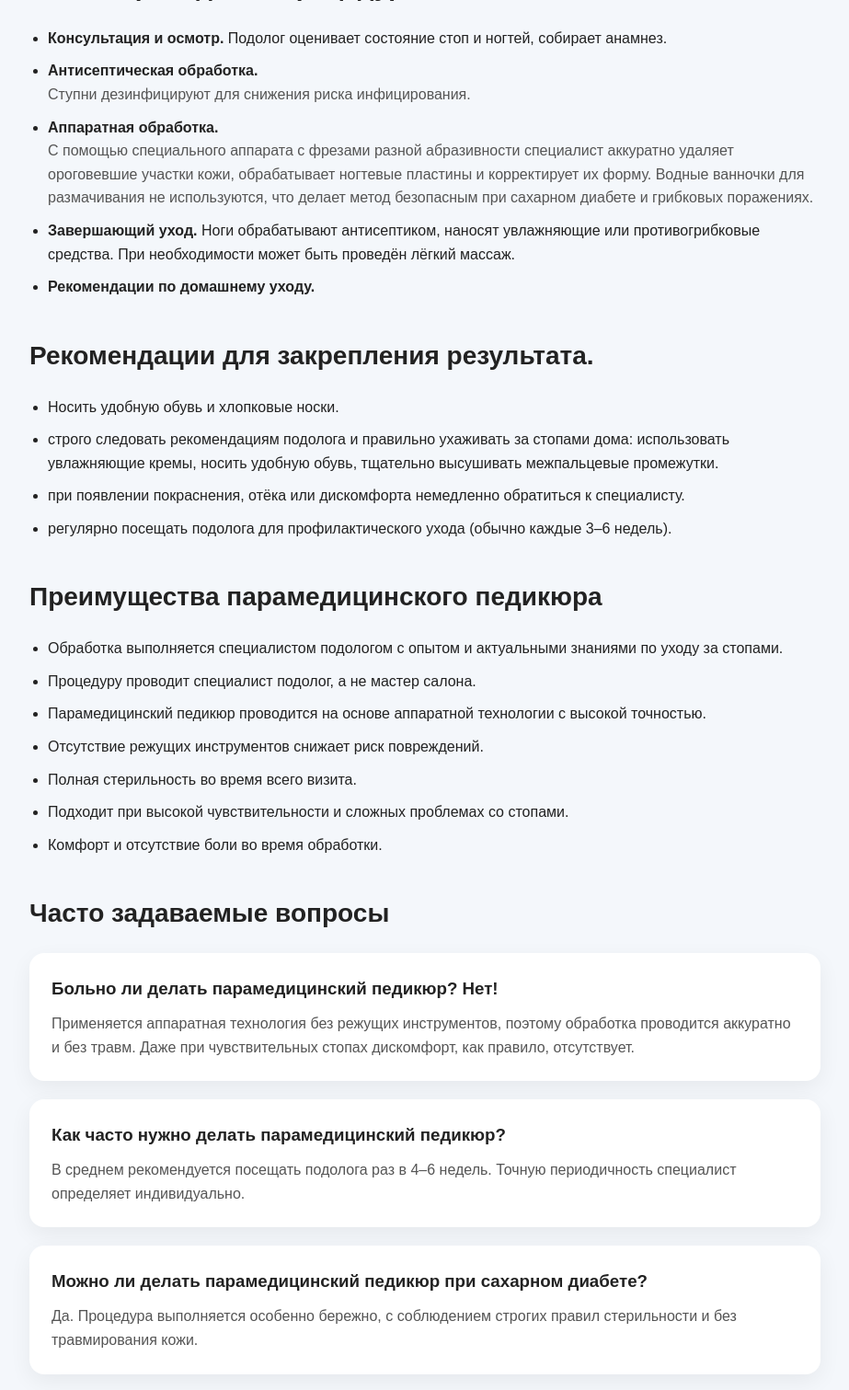
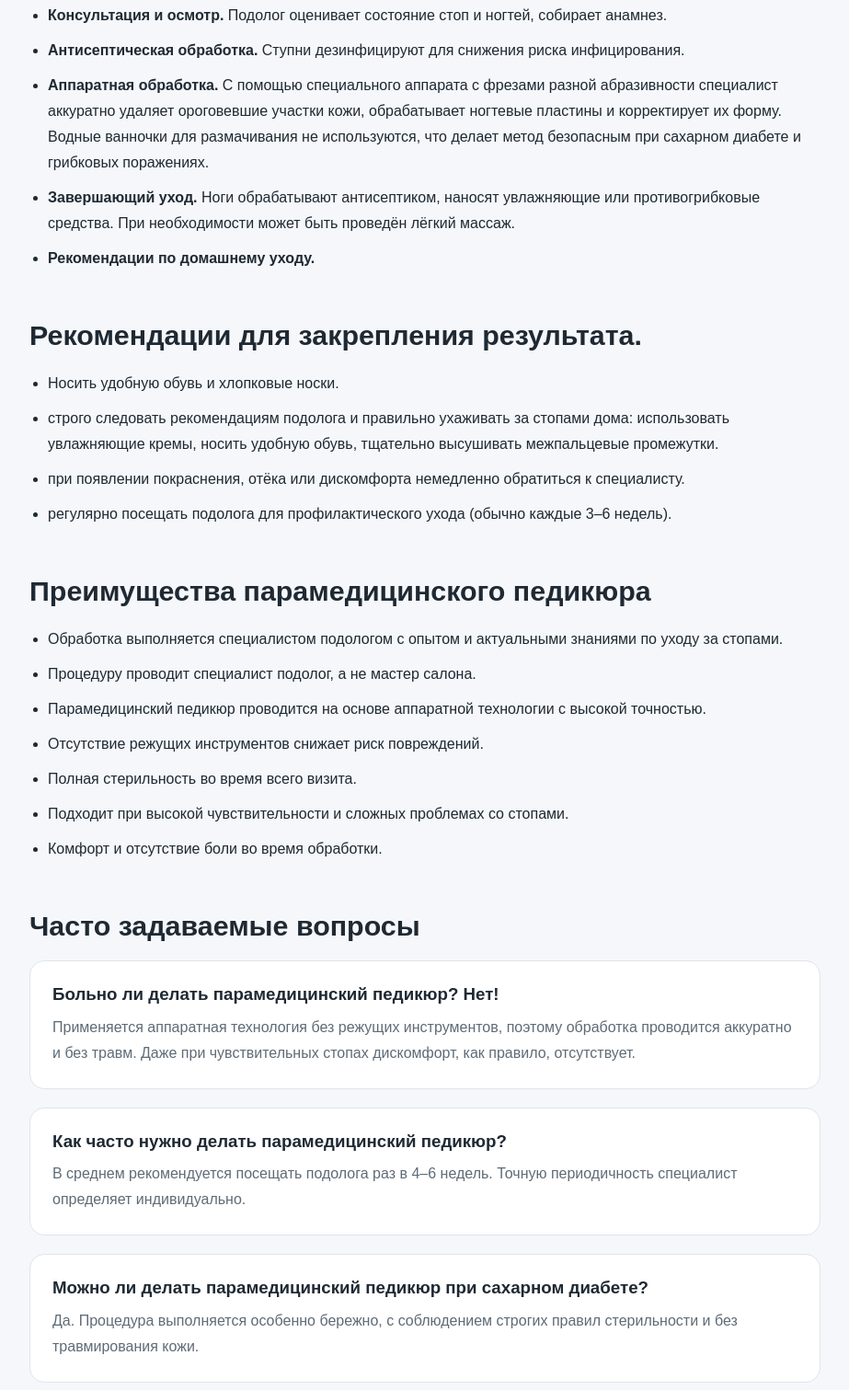
Before and after one commit to ostindersingh19-stack/centreproblemnoystopi, a plain HTML site: page pedicure.html in a window 1280 px wide. Shown: the part 569-2080 px from the top of the page at 92% size, without its empty margins (178-1101 px from the left). Drawn offline with Linux system fonts and the light colour scheme.

Commit message:
Fix pedicure page markup and shared behavior

```diff
--- a/pedicure.html
+++ b/pedicure.html
@@ -1,227 +1,128 @@
 <!DOCTYPE html>
 <html lang="ru">
-
 <head>
 <meta charset="UTF-8">
 <meta name="viewport" content="width=device-width, initial-scale=1.0">
-
 <title>Центр стопы</title>
-
 <link rel="stylesheet" href="css/style.css">
-
-<link rel="stylesheet"
-href="https://cdnjs.cloudflare.com/ajax/libs/font-awesome/6.7.2/css/all.min.css">
-
+<link rel="stylesheet" href="https://cdnjs.cloudflare.com/ajax/libs/font-awesome/6.7.2/css/all.min.css">
 </head>
-
 <body>
 <header class="header">
-
     <div class="container">
-
         <div class="header-top">
-
             <div class="logo">
                 <a href="index.html">
                     <img src="images/services/var1.png" alt="Центр стопы">
                     Центр стопы
                 </a>
             </div>
-
             <div class="header-info">
-
                 <div class="contact-item">
                     <span class="contact-title">Адрес</span>
-
                     <span>Нижний Новгород, Казанское ш., 9</span>
-
                     <span class="address-note">(вход со стороны шоссе)</span>
                 </div>
-
                 <div class="contact-item">
                     <span class="contact-title">Телефон</span>
-        <a href="tel:+79991234567">
-            +7 (999) 123-45-67
-        </a>
+                    <a href="tel:+79991234567">+7 (999) 123-45-67</a>
                 </div>
-
                 <div class="socials">
-
-        <a href="https://t.me/username"
-           target="_blank"
-           rel="noopener noreferrer">
-            <i class="fa-brands fa-telegram"></i>
-        </a>
-
-        <a href="https://vk.com/podolog_blog_nn"
-           target="_blank"
-           rel="noopener noreferrer">
-            <i class="fa-brands fa-vk"></i>
-        </a>
-
+                    <a href="https://t.me/username" target="_blank" rel="noopener noreferrer"><i class="fa-brands fa-telegram"></i></a>
+                    <a href="https://vk.com/podolog_blog_nn" target="_blank" rel="noopener noreferrer"><i class="fa-brands fa-vk"></i></a>
                 </div>
-
-    <a href="https://n782223.yclients.com"
-    target="_blank"
-    rel="noopener noreferrer"
-    class="btn-header">
-        Онлайн запись
-    </a>
-
+                <a href="https://n782223.yclients.com" target="_blank" rel="noopener noreferrer" class="btn-header">Онлайн запись</a>
             </div>
         </div>
-
-        </div>
-
-        <nav class="nav">
-
+        <nav class="nav" aria-label="Основная навигация">
             <a href="index.html">Главная</a>
             <a href="about.html">О нас</a>
             <a href="prices.html">Цены</a>
             <a href="sales.html">Акции</a>
+            <a href="contacts.html">Контакты</a>
+        </nav>
+    </div>
+</header>
 
-            <a href="contacts.html">Контакты</a>
-
+<main class="container">
+    <nav class="breadcrumbs" aria-label="Хлебные крошки">
+        <a href="index.html">Главная</a>
+        <span>/</span>
+        <a href="podologia.html">Подология</a>
+        <span>/</span>
+        <span>Парамедицинский педикюр</span>
     </nav>
 
-    </div>
-
-</header>
-
-
-
-<main class="container">
-    <nav class="breadcrumbs">
-
-    <a href="index.html">Главная</a>
-
-    <span>/</span>
-
-    <a href="podologia.html">Подология</a>
-
-    <span>/</span>
-
-    <span>Парамедицинский педикюр</span>
-
-</nav>
-
-    <section class="service-page">
-
+    <section class="service-page service-detail">
         <h1>Парамедицинский педикюр</h1>
 
         <p class="service-intro">
             Парамедицинский педикюр — это профессиональная процедура по уходу за стопами. В отличие от обычного педикюра в салоне, он выполняется специалистом подологом и призван улучшить состояние стоп, а не только их эстетику. Такой подход помогает безопасно и бережно справляться с дискомфортом, изменениями ногтевой пластины и огрубевшей кожей.
-
         </p>
 
         <h2>Этапы проведения процедуры</h2>
-
         <ul class="service-list">
             <li><strong>Консультация и осмотр.</strong> Подолог оценивает состояние стоп и ногтей, собирает анамнез.</li>
-            <li><strong>Антисептическая обработка.</strong> <p>Ступни дезинфицируют для снижения риска инфицирования.</p></li>
-            <li><strong>Аппаратная обработка.</strong> <p> С помощью специального аппарата с фрезами разной абразивности специалист аккуратно удаляет ороговевшие участки кожи, обрабатывает ногтевые пластины и корректирует их форму. Водные ванночки для размачивания не используются, что делает метод безопасным при сахарном диабете и грибковых поражениях.<p\></li>
+            <li><strong>Антисептическая обработка.</strong> Ступни дезинфицируют для снижения риска инфицирования.</li>
+            <li><strong>Аппаратная обработка.</strong> С помощью специального аппарата с фрезами разной абразивности специалист аккуратно удаляет ороговевшие участки кожи, обрабатывает ногтевые пластины и корректирует их форму. Водные ванночки для размачивания не используются, что делает метод безопасным при сахарном диабете и грибковых поражениях.</li>
             <li><strong>Завершающий уход.</strong> Ноги обрабатывают антисептиком, наносят увлажняющие или противогрибковые средства. При необходимости может быть проведён лёгкий массаж.</li>
             <li><strong>Рекомендации по домашнему уходу.</strong></li>
         </ul>
 
-
-
         <h2>Рекомендации для закрепления результата.</h2>
-
         <ul class="service-list">
             <li>Носить удобную обувь и хлопковые носки.</li>
             <li>строго следовать рекомендациям подолога и правильно ухаживать за стопами дома: использовать увлажняющие кремы, носить удобную обувь, тщательно высушивать межпальцевые промежутки.</li>
             <li>при появлении покраснения, отёка или дискомфорта немедленно обратиться к специалисту.</li>
             <li>регулярно посещать подолога для профилактического ухода (обычно каждые 3–6 недель).</li>
-
-        </ul>
-        <h2>Преимущества парамедицинского педикюра</h2>
-
-         <ul class="service-list">
-
-                <li>Обработка выполняется специалистом подологом с опытом и актуальными знаниями по уходу за стопами.</li>
-
-                <li>Процедуру проводит специалист подолог, а не мастер салона.</li>
-
-                <li>Парамедицинский педикюр проводится на основе аппаратной технологии с высокой точностью.</li>
-
-                <li>Отсутствие режущих инструментов снижает риск повреждений.</li>
-
-                <li>Полная стерильность во время всего визита.</li>
-
-                <li>Подходит при высокой чувствительности и сложных проблемах со стопами.</li>
-
-                <li>Комфорт и отсутствие боли во время обработки.</li>
-
         </ul>
 
+        <h2>Преимущества парамедицинского педикюра</h2>
+        <ul class="service-list">
+            <li>Обработка выполняется специалистом подологом с опытом и актуальными знаниями по уходу за стопами.</li>
+            <li>Процедуру проводит специалист подолог, а не мастер салона.</li>
+            <li>Парамедицинский педикюр проводится на основе аппаратной технологии с высокой точностью.</li>
+            <li>Отсутствие режущих инструментов снижает риск повреждений.</li>
+            <li>Полная стерильность во время всего визита.</li>
+            <li>Подходит при высокой чувствительности и сложных проблемах со стопами.</li>
+            <li>Комфорт и отсутствие боли во время обработки.</li>
+        </ul>
 
-
-
+        <h2>Часто задаваемые вопросы</h2>
+        <div class="faq-item">
+            <h3>Больно ли делать парамедицинский педикюр? Нет!</h3>
+            <p>Применяется аппаратная технология без режущих инструментов, поэтому обработка проводится аккуратно и без травм. Даже при чувствительных стопах дискомфорт, как правило, отсутствует.</p>
+        </div>
+        <div class="faq-item">
+            <h3>Как часто нужно делать парамедицинский педикюр?</h3>
+            <p>В среднем рекомендуется посещать подолога раз в 4–6 недель. Точную периодичность специалист определяет индивидуально.</p>
+        </div>
+        <div class="faq-item">
+            <h3>Можно ли делать парамедицинский педикюр при сахарном диабете?</h3>
+            <p>Да. Процедура выполняется особенно бережно, с соблюдением строгих правил стерильности и без травмирования кожи.</p>
         </div>
 
-        <h2>Часто задаваемые вопросы</h2>
-
-        <div class="faq-item">
-            <h3>Больно ли делать парамедицинский педикюр? Нет!</h3>
-            <p>
-               Применяется аппаратная технология без режущих инструментов, поэтому обработка проводится аккуратно и без травм. Даже при чувствительных стопах дискомфорт, как правило, отсутствует.
-            </p>
-        </div>
-
-        <div class="faq-item">
-            <h3>Как часто нужно делать парамедицинский педикюр?</h3>
-            <p>
-                В среднем рекомендуется посещать подолога раз в 4–6 недель.
-                Точную периодичность специалист определяет индивидуально.
-            </p>
-        </div>
-
-        <div class="faq-item">
-            <h3>Можно ли делать парамедицинский педикюр при сахарном диабете?</h3>
-            <p>
-                Да. Процедура выполняется особенно бережно, с соблюдением строгих
-                правил стерильности и без травмирования кожи.
-            </p>
-        </div>
         <div class="back-wrapper">
-
-    <a href="podologia.html" class="back-btn">
-
-        ← Вернуться к услугам подологии
-
-    </a>
-
+            <a href="podologia.html" class="back-btn">← Вернуться к услугам подологии</a>
         </div>
     </section>
 
+    <section class="cta">
+        <div class="cta-box">
+            <h2>Запишитесь на приём</h2>
+            <p>Оставьте заявку — мы свяжемся с вами и подберём удобное время.</p>
+            <form class="cta-form">
+                <input type="text" placeholder="Ваше имя" required>
+                <input type="tel" placeholder="Телефон" required>
+                <button type="submit">Оставить заявку</button>
+            </form>
+        </div>
+    </section>
 </main>
 
-</main>
-<section class="cta">
-
-    <div class="cta-box">
-
-        <h2>Запишитесь на приём</h2>
-
-        <p>Оставьте заявку — мы свяжемся с вами и подберём удобное время.</p>
-
-        <form class="cta-form">
-
-            <input type="text" placeholder="Ваше имя" required>
-
-            <input type="tel" placeholder="Телефон" required>
-
-            <button type="submit">Оставить заявку</button>
-
-        </form>
-
-    </div>
-
-</section>
 <footer class="footer">
     <p>© 2026 Центр стопы</p>
 </footer>
-
+<script src="js/script.js"></script>
 </body>
 </html>
```
Lines whose indentation alone changed are shown as unchanged.
